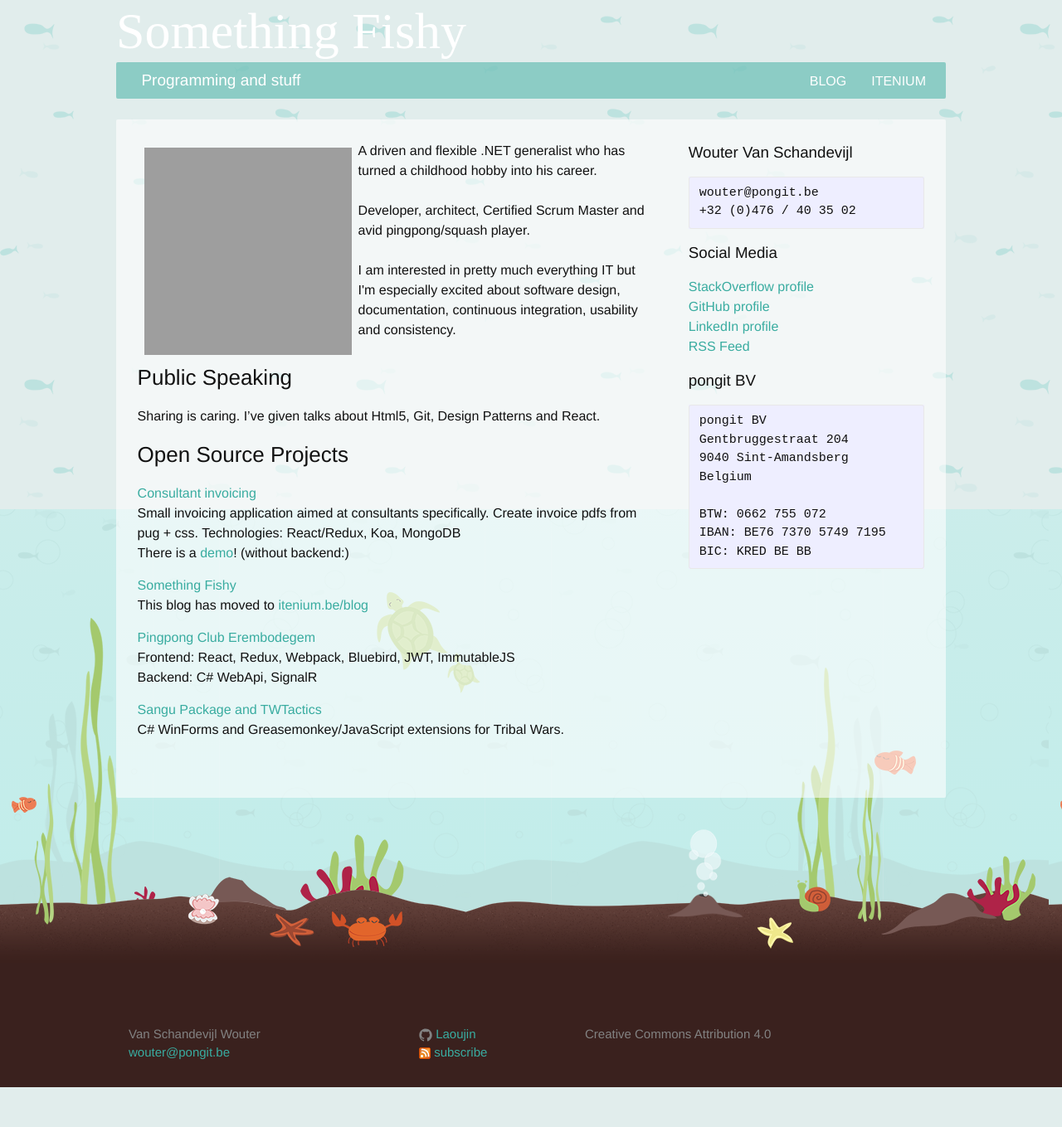
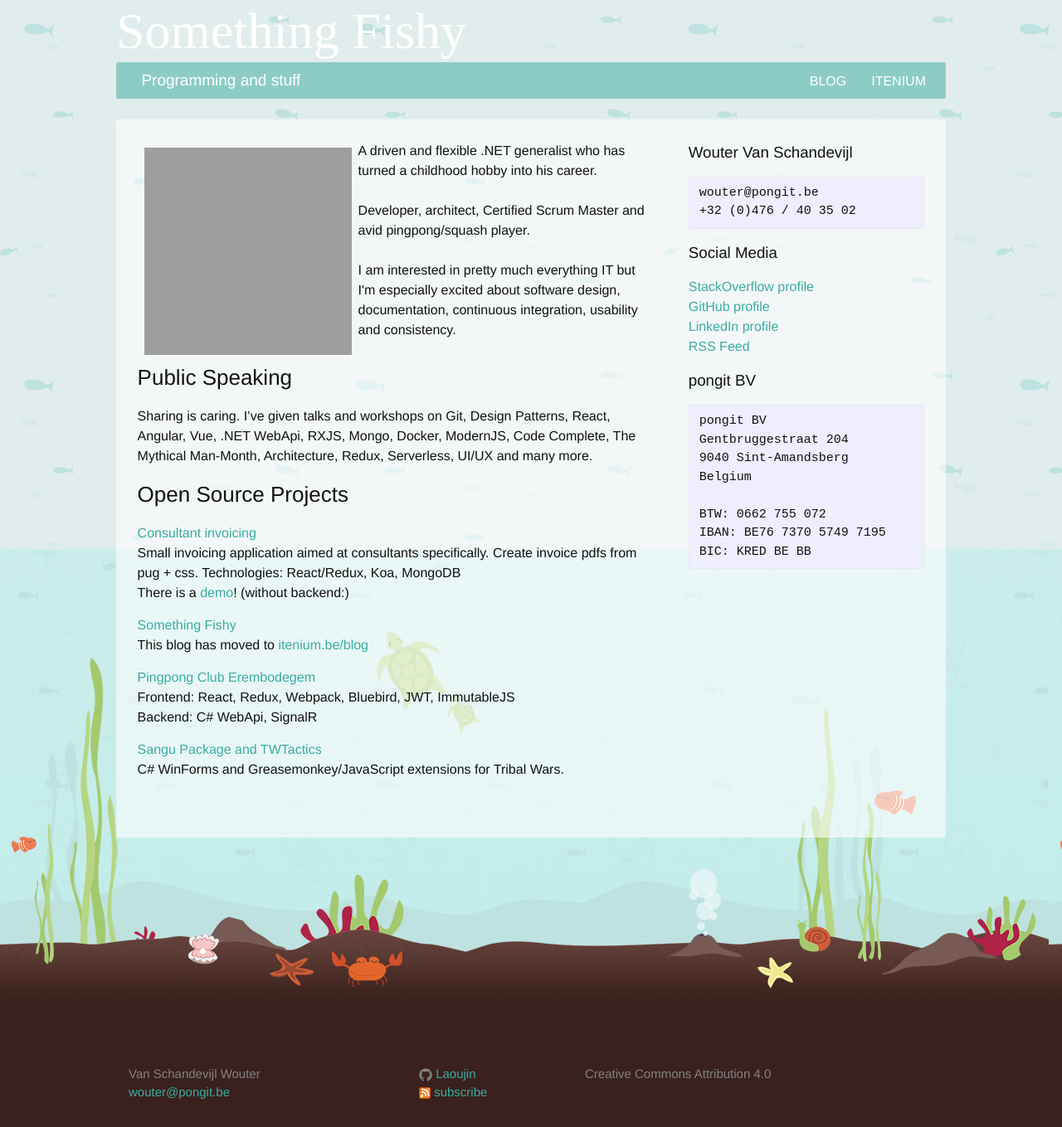
Before and after one commit to Laoujin/bliki, a Jekyll site: the page built from index.md, in a window 1280 px wide. Shown: the whole page at 83% size. Built offline with Jekyll 4.4.1, drawn with Linux system fonts in a browser that asks for light colours; some web fonts are replaced; before the commit the page ends 1311 px from its top, so only the background shows below that.

Commit message:
more talks given

```diff
--- a/index.md
+++ b/index.md
@@ -7,7 +7,9 @@ layout: pages/about-me
 
 ### Public Speaking
 
-Sharing is caring. I've given talks about Html5, Git, Design Patterns and React.
+Sharing is caring. I've given talks and workshops on Git, Design Patterns, React,
+Angular, Vue, .NET WebApi, RXJS, Mongo, Docker, ModernJS, Code Complete,
+The Mythical Man-Month, Architecture, Redux, Serverless, UI/UX and many more.
 
 
 ### Open Source Projects
@@ -29,9 +31,9 @@ Backend: C# WebApi, SignalR
 [Sangu Package and TWTactics][project-sangu]
 C# WinForms and Greasemonkey/JavaScript extensions for Tribal Wars.
 
-[project-sangu]: http://sangu.be
+[project-sangu]: https://sangu.be
 [project-ttc]: https://github.com/TTCErembodegem
 [project-bliki]: https://github.com/itenium-be/blog-posts
-[project-confac]: https://github.com/be-pongit/confac-front
+[project-confac]: https://github.com/itenium-be/confac
 [confac-demo]: https://pongit.be/assets/confac-demo/index.html
 [itenium-blog]: https://itenium.be/blog
```
